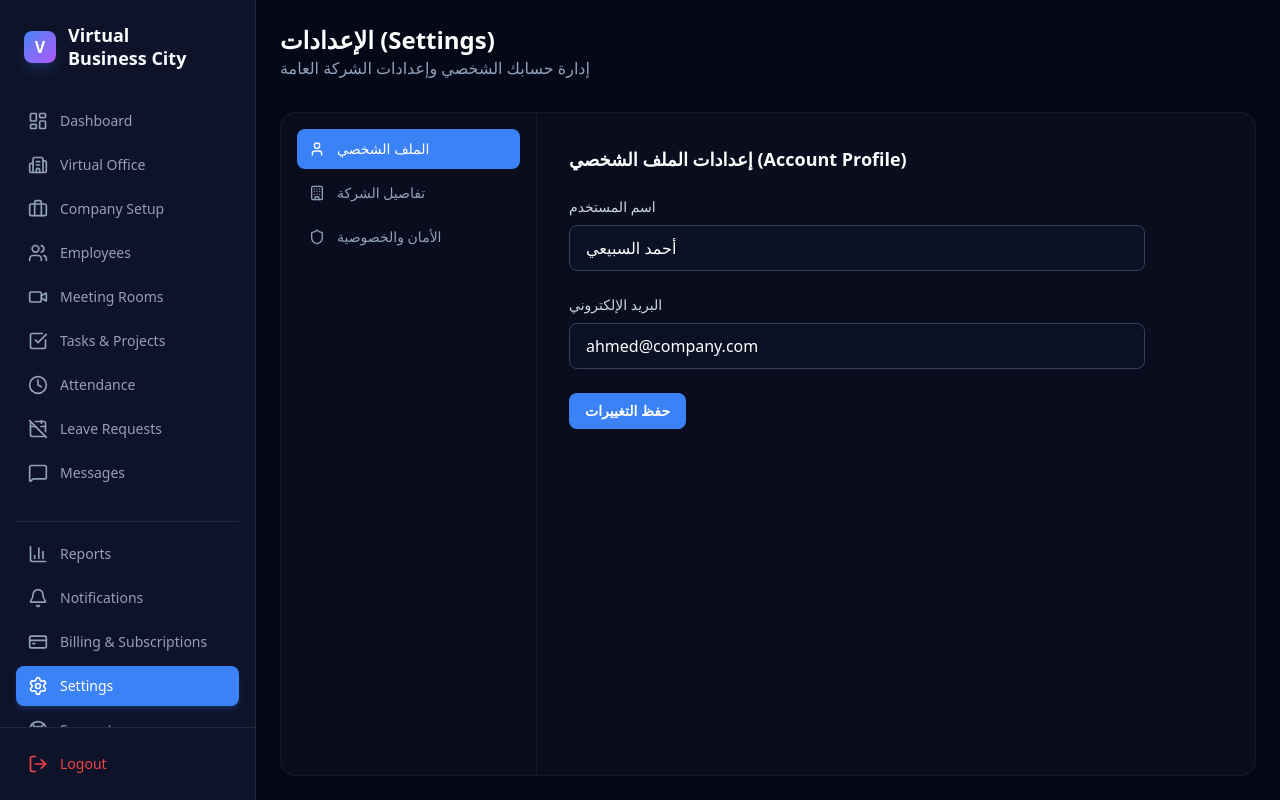
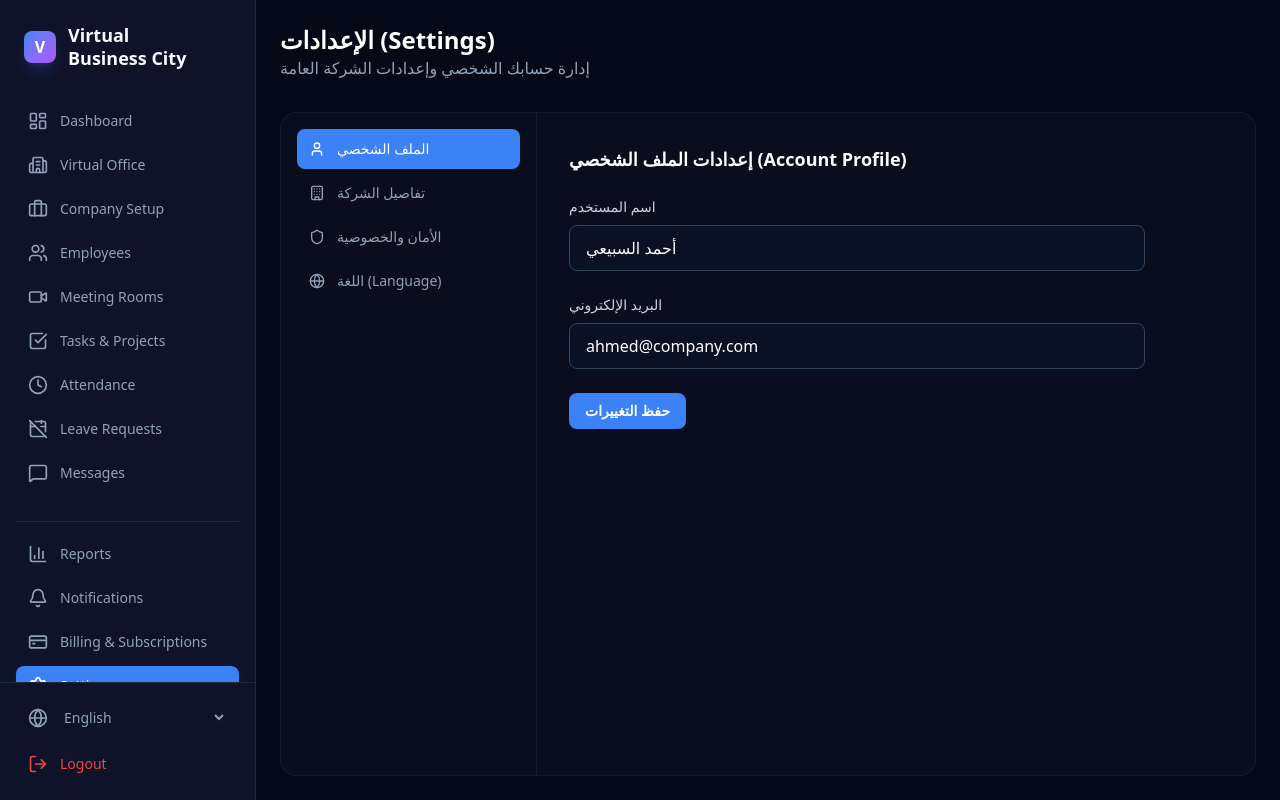
Before and after one commit to ANASOFTWER/kalspace, a Next.js app: page /en/dashboard/settings in a window 1280 px wide. Built offline with nearby package versions, Linux system fonts and the light colour scheme; no server answers.

Commit message:
feat: Add language switchers and fix attendance visibility

```diff
--- a/src/app/[locale]/dashboard/reports/page.tsx
+++ b/src/app/[locale]/dashboard/reports/page.tsx
@@ -35,16 +35,13 @@ export default function ReportsPage() {
         if (session) {
           const { data: profile } = await supabase.from('profiles').select('role').eq('id', session.user.id).single();
           if (profile) {
-            setCurrentUserRole(profile.role);
-            // Fetch attendance if manager
-            if (['CEO', 'admin', 'manager', 'hr'].includes(profile.role)) {
+            // Fetch attendance unconditionally (RLS handles security)
             const { data: attendanceData } = await supabase
               .from('attendance')
               .select('*, profiles(full_name, role)')
               .order('check_in', { ascending: false })
               .limit(20);
             if (attendanceData) setAttendanceRecords(attendanceData);
-            }
           }
         }
 
@@ -166,8 +163,7 @@ export default function ReportsPage() {
              </div>
           </div>
 
-          {/* Attendance Log Table (Managers Only) */}
-          {['CEO', 'admin', 'manager', 'hr'].includes(currentUserRole) && (
+          {/* Attendance Log Table */}
             <div className="glass-card rounded-2xl border border-white/5 overflow-hidden p-6 mt-8">
               <h2 className="text-lg font-semibold text-white mb-6">سجل حضور وانصراف الموظفين</h2>
 
@@ -209,7 +205,6 @@ export default function ReportsPage() {
                 </div>
               )}
             </div>
-          )}
         </>
       )}
     </div>
--- a/src/app/[locale]/dashboard/settings/page.tsx
+++ b/src/app/[locale]/dashboard/settings/page.tsx
@@ -1,10 +1,15 @@
 "use client";
 
 import { useState } from 'react';
-import { Settings, Shield, User, Building } from 'lucide-react';
+import { Settings, Shield, User, Building, Globe } from 'lucide-react';
+import { useLocale } from 'next-intl';
+import { usePathname, useRouter } from '@/i18n/routing';
 
 export default function SettingsPage() {
   const [activeTab, setActiveTab] = useState('account');
+  const locale = useLocale();
+  const pathname = usePathname();
+  const router = useRouter();
 
   return (
     <div className="h-full p-4 md:p-6 flex flex-col animate-fade-in-up">
@@ -23,6 +28,7 @@ export default function SettingsPage() {
                { id: 'account', label: 'الملف الشخصي', icon: User },
                { id: 'company', label: 'تفاصيل الشركة', icon: Building },
                { id: 'security', label: 'الأمان والخصوصية', icon: Shield },
+               { id: 'language', label: 'اللغة (Language)', icon: Globe },
              ].map(tab => (
                <button
                  key={tab.id}
@@ -84,6 +90,30 @@ export default function SettingsPage() {
                 <button className="px-4 py-2 bg-primary hover:bg-primary-hover text-white rounded-lg text-sm font-semibold transition-all">تغيير كلمة المرور</button>
              </div>
            )}
+
+           {activeTab === 'language' && (
+             <div className="space-y-6 max-w-xl">
+                <h2 className="text-lg font-semibold text-white">تفضيلات اللغة (Language Preferences)</h2>
+                <div>
+                   <label className="block text-sm font-medium text-slate-300 mb-2">اختر لغتك الأم (Choose your native language)</label>
+                   <select
+                     value={locale}
+                     onChange={(e) => router.replace(pathname, { locale: e.target.value })}
+                     className="w-full bg-slate-900/50 border border-slate-700 rounded-lg px-4 py-2.5 text-white outline-none focus:border-primary"
+                   >
+                     <option value="ar">العربية (Arabic)</option>
+                     <option value="en">English (الإنجليزية)</option>
+                     <option value="fr">Français (French)</option>
+                     <option value="es">Español (Spanish)</option>
+                     <option value="de">Deutsch (German)</option>
+                     <option value="zh-CN">中文 (Chinese)</option>
+                     <option value="ja">日本語 (Japanese)</option>
+                     <option value="ko">한국어 (Korean)</option>
+                   </select>
+                </div>
+                <p className="text-sm text-slate-400">ستتغير لغة الواجهة فور اختيارك. (The interface language will change immediately after selection.)</p>
+             </div>
+           )}
         </div>
       </div>
     </div>
--- a/src/components/navigation/Sidebar.tsx
+++ b/src/components/navigation/Sidebar.tsx
@@ -1,18 +1,19 @@
 "use client";
 
-import { useTranslations } from 'next-intl';
+import { useTranslations, useLocale } from 'next-intl';
 import { Link, usePathname, useRouter } from '@/i18n/routing';
 import {
   LayoutDashboard, Building2, Users, Video,
   CheckSquare, Clock, CalendarOff, MessageSquare,
   BarChart3, Bell, CreditCard, Settings, LifeBuoy, LogOut,
-  Briefcase
+  Briefcase, Globe
 } from 'lucide-react';
 import clsx from 'clsx';
 import { supabase } from '@/lib/supabase';
 
 export default function Sidebar() {
   const t = useTranslations('nav');
+  const locale = useLocale();
   const pathname = usePathname();
   const router = useRouter();
 
@@ -103,7 +104,24 @@ export default function Sidebar() {
         })}
       </div>
 
-      <div className="p-4 mt-auto border-t border-card-border">
+      <div className="p-4 mt-auto border-t border-card-border space-y-2">
+        <div className="flex items-center gap-3 px-3 py-2 w-full text-sm font-medium text-slate-400">
+          <Globe className="w-5 h-5 shrink-0" />
+          <select
+            value={locale}
+            onChange={(e) => router.replace(pathname, { locale: e.target.value })}
+            className="bg-transparent outline-none w-full cursor-pointer hover:text-white transition-colors"
+          >
+            <option value="ar" className="bg-slate-900">العربية</option>
+            <option value="en" className="bg-slate-900">English</option>
+            <option value="fr" className="bg-slate-900">Français</option>
+            <option value="es" className="bg-slate-900">Español</option>
+            <option value="de" className="bg-slate-900">Deutsch</option>
+            <option value="zh-CN" className="bg-slate-900">中文</option>
+            <option value="ja" className="bg-slate-900">日本語</option>
+            <option value="ko" className="bg-slate-900">한국어</option>
+          </select>
+        </div>
         <button
           onClick={handleLogout}
           className="flex items-center gap-3 px-3 py-2.5 w-full rounded-lg text-sm font-medium text-danger hover:bg-danger/10 transition-colors cursor-pointer"
```
Lines whose indentation alone changed are shown as unchanged.
